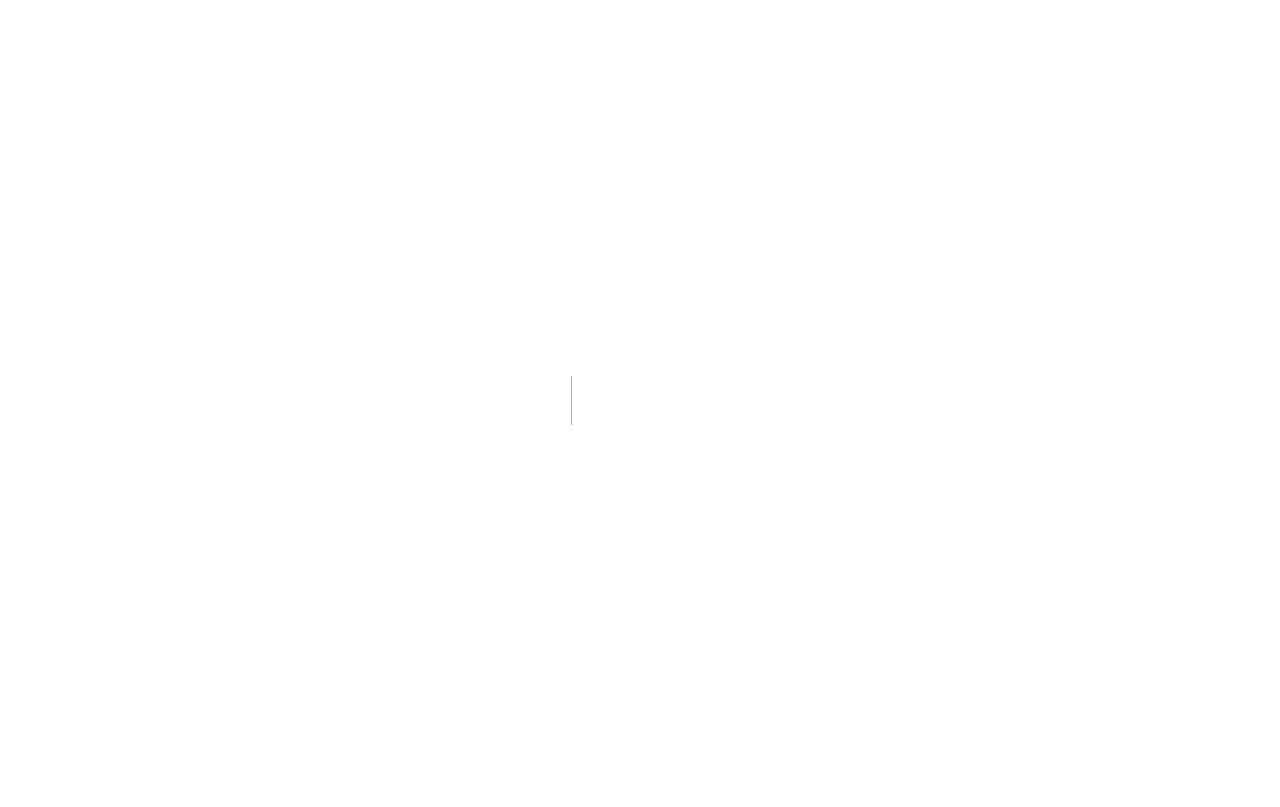
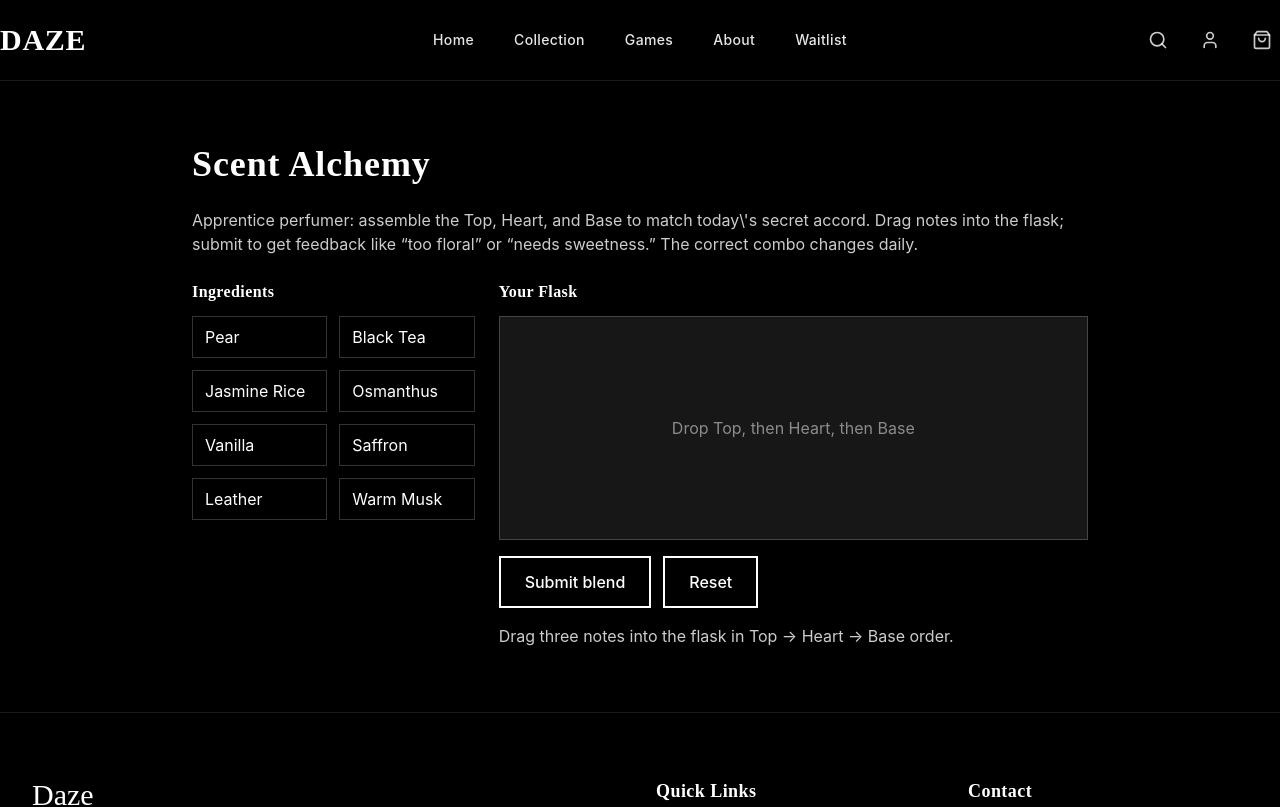
Before and after one commit to dingalanger/Daze-Perfumes, a Next.js app: page /quiz/alchemy in a window 1280 px wide. Before the commit this address had no page. Shown: the top 807 px of the page. Built offline with nearby package versions, Linux system fonts and the light colour scheme.

Commit message:
feat(game): implement Scent Alchemy drag-and-drop daily puzzle and link from Games

```diff
--- /dev/null
+++ b/app/quiz/alchemy/page.tsx
@@ -0,0 +1,129 @@
+"use client"
+
+import React, { useMemo, useRef, useState } from 'react'
+import Header from '@/components/Header'
+import Footer from '@/components/Footer'
+
+// Notes palette
+const NOTES = [
+  { id: 'pear', label: 'Pear', family: 'sweet' },
+  { id: 'black-tea', label: 'Black Tea', family: 'bitter' },
+  { id: 'jasmine-rice', label: 'Jasmine Rice', family: 'comfort' },
+  { id: 'osmanthus', label: 'Osmanthus', family: 'floral' },
+  { id: 'vanilla', label: 'Vanilla', family: 'sweet' },
+  { id: 'saffron', label: 'Saffron', family: 'spice' },
+  { id: 'leather', label: 'Leather', family: 'leather' },
+  { id: 'musk', label: 'Warm Musk', family: 'musk' },
+]
+
+// Deterministic daily combo using date seed
+function dailyIndex(max: number) {
+  const d = new Date()
+  const seed = parseInt(`${d.getFullYear()}${d.getMonth()+1}${d.getDate()}`)
+  let x = Math.sin(seed) * 10000
+  return () => Math.floor((x = Math.sin(x) * 10000) % max + max) % max
+}
+
+function selectDailyTarget() {
+  const rand = dailyIndex(NOTES.length)
+  const pick = () => NOTES[rand()]
+  // Top / Heart / Base must be distinct
+  const top = pick()
+  let heart = pick(); while (heart.id === top.id) heart = pick()
+  let base = pick(); while (base.id === top.id || base.id === heart.id) base = pick()
+  return { top, heart, base }
+}
+
+function feedbackFor(selection: string[]) {
+  // Very light heuristic feedback
+  const families = selection.map(id => NOTES.find(n => n.id === id)?.family)
+  const counts = families.reduce<Record<string, number>>((acc, f) => { if (!f) return acc; acc[f] = (acc[f]||0)+1; return acc }, {})
+  if (!selection.length) return 'Add three notes to the flask.'
+  if (selection.length < 3) return 'Keep going — you need three notes.'
+  if ((counts.floral||0) >= 2) return 'Too floral — ground it with musk, leather or tea.'
+  if ((counts.sweet||0) >= 2) return 'Too sweet — add balance (tea, saffron or leather).'
+  if ((counts.leather||0) + (counts.musk||0) >= 2) return 'Too heavy — lift with pear, rice, or osmanthus.'
+  return 'Close… adjust sweetness/weight to balance the blend.'
+}
+
+export default function AlchemyPage() {
+  const target = useMemo(() => selectDailyTarget(), [])
+  const [flask, setFlask] = useState<string[]>([])
+  const [message, setMessage] = useState<string>('Drag three notes into the flask in Top → Heart → Base order.')
+  const dropRef = useRef<HTMLDivElement | null>(null)
+  const solved = flask.length === 3 && flask[0] === target.top.id && flask[1] === target.heart.id && flask[2] === target.base.id
+
+  const onDrop = (e: React.DragEvent) => {
+    e.preventDefault()
+    const id = e.dataTransfer.getData('text/plain')
+    if (!id) return
+    if (flask.length >= 3) return
+    setFlask([...flask, id])
+  }
+
+  const onDragStart = (e: React.DragEvent, id: string) => {
+    e.dataTransfer.setData('text/plain', id)
+  }
+
+  const check = () => {
+    if (flask.length !== 3) { setMessage('You need exactly three notes.'); return }
+    if (solved) {
+      setMessage('Perfect! You recreated today\'s secret accord. You\'re entered to win!')
+    } else {
+      setMessage(feedbackFor(flask))
+    }
+  }
+
+  const reset = () => { setFlask([]); setMessage('Drag three notes into the flask in Top → Heart → Base order.') }
+
+  return (
+    <main className="min-h-screen pt-20 bg-black">
+      <Header />
+      <section className="section-padding">
+        <div className="container-custom max-w-4xl">
+          <h1 className="text-3xl md:text-4xl font-serif font-bold text-white mb-6">Scent Alchemy</h1>
+          <p className="text-white/80 mb-6">Apprentice perfumer: assemble the Top, Heart, and Base to match today\'s secret accord. Drag notes into the flask; submit to get feedback like “too floral” or “needs sweetness.” The correct combo changes daily.</p>
+
+          <div className="grid md:grid-cols-3 gap-6 items-start">
+            {/* Notes palette */}
+            <div className="md:col-span-1">
+              <h2 className="text-white font-semibold mb-3">Ingredients</h2>
+              <div className="grid grid-cols-2 gap-3">
+                {NOTES.map(n => (
+                  <div key={n.id} draggable onDragStart={(e) => onDragStart(e, n.id)} className="cursor-move select-none px-3 py-2 border border-white/20 text-white hover:bg-white hover:text-black transition">
+                    {n.label}
+                  </div>
+                ))}
+              </div>
+            </div>
+
+            {/* Flask drop area */}
+            <div className="md:col-span-2">
+              <h2 className="text-white font-semibold mb-3">Your Flask</h2>
+              <div ref={dropRef} onDragOver={(e) => e.preventDefault()} onDrop={onDrop} className="h-56 border border-white/20 bg-neutral-900 text-white flex flex-col items-center justify-center gap-3 p-4">
+                {flask.length === 0 && <span className="text-white/50">Drop Top, then Heart, then Base</span>}
+                {flask.map((id, i) => (
+                  <div key={i} className="px-3 py-2 bg-white/10 border border-white/20 w-full max-w-sm text-center">{i===0?'Top':i===1?'Heart':'Base'}: {NOTES.find(n => n.id===id)?.label}</div>
+                ))}
+              </div>
+
+              <div className="mt-4 flex gap-3">
+                <button className="btn-outline-light" onClick={check}>Submit blend</button>
+                <button className="btn-outline-light" onClick={reset}>Reset</button>
+              </div>
+
+              <p className={`mt-4 ${solved ? 'text-green-400' : 'text-white/80'}`}>{message}</p>
+
+              {solved && (
+                <div className="mt-6 text-white/70 text-sm">
+                  <p>Share a screenshot on social and tag us. Winners are randomly selected from solvers each day.</p>
+                </div>
+              )}
+            </div>
+          </div>
+        </div>
+      </section>
+      <Footer />
+    </main>
+  )
+}
--- a/app/quiz/page.tsx
+++ b/app/quiz/page.tsx
@@ -130,7 +130,7 @@ export default function QuizPage() {
 
           <div className="mb-8 grid sm:grid-cols-2 gap-3">
             <button className="w-full px-4 py-3 border border-white/20 text-white hover:bg-white hover:text-black transition" onClick={() => { setStep(0); setScores({ pear: 0, boba: 0, rice: 0, stallion: 0 }) }}>Take the Couples Quiz</button>
-            <Link href="#" className="w-full text-center px-4 py-3 border border-white/20 text-white hover:bg-white hover:text-black transition opacity-60 pointer-events-none">Perfume Making (coming soon)</Link>
+            <Link href="/quiz/alchemy" className="w-full text-center px-4 py-3 border border-white/20 text-white hover:bg-white hover:text-black transition">Perfume Making — Scent Alchemy</Link>
           </div>
 
           {step < QUESTIONS.length ? (
```
